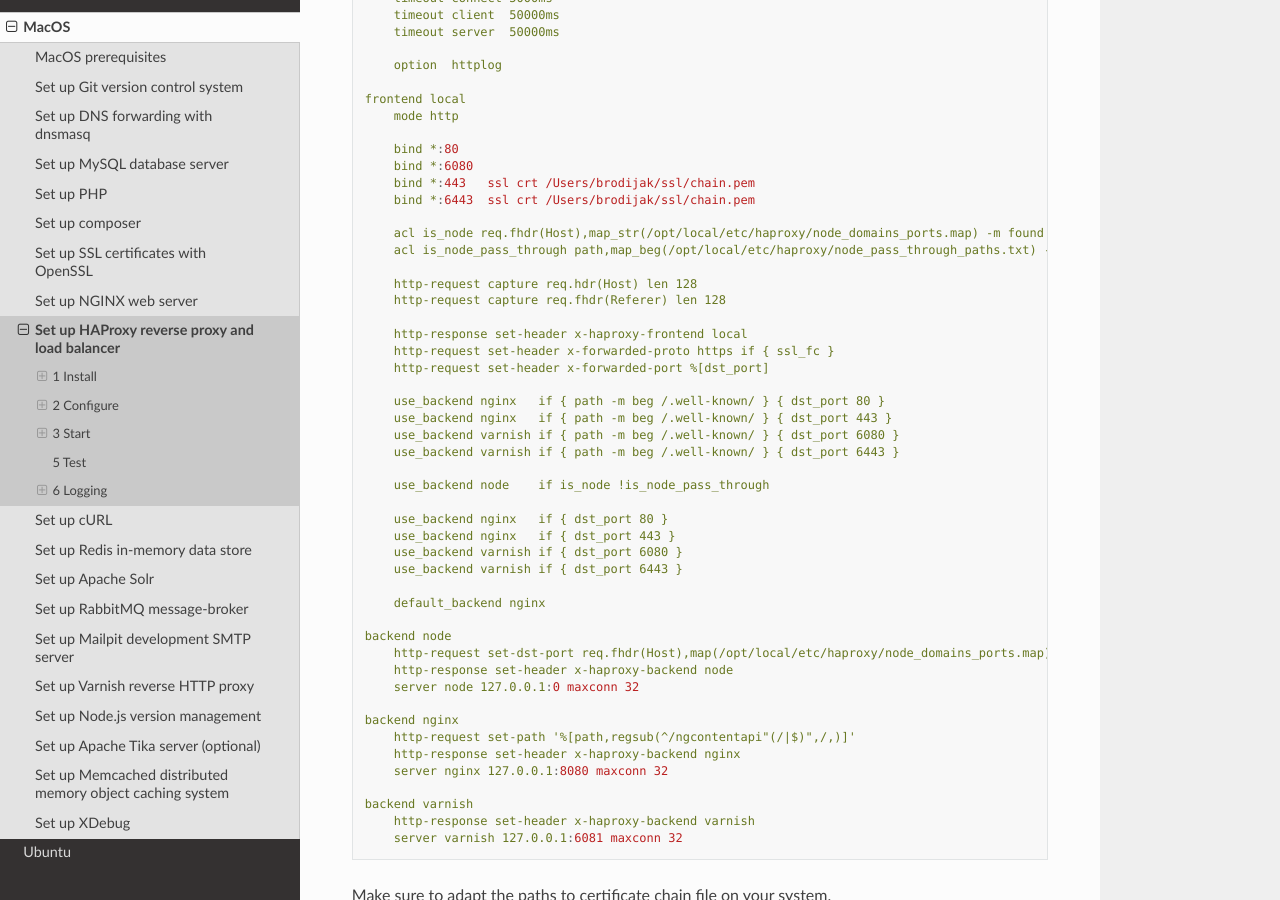
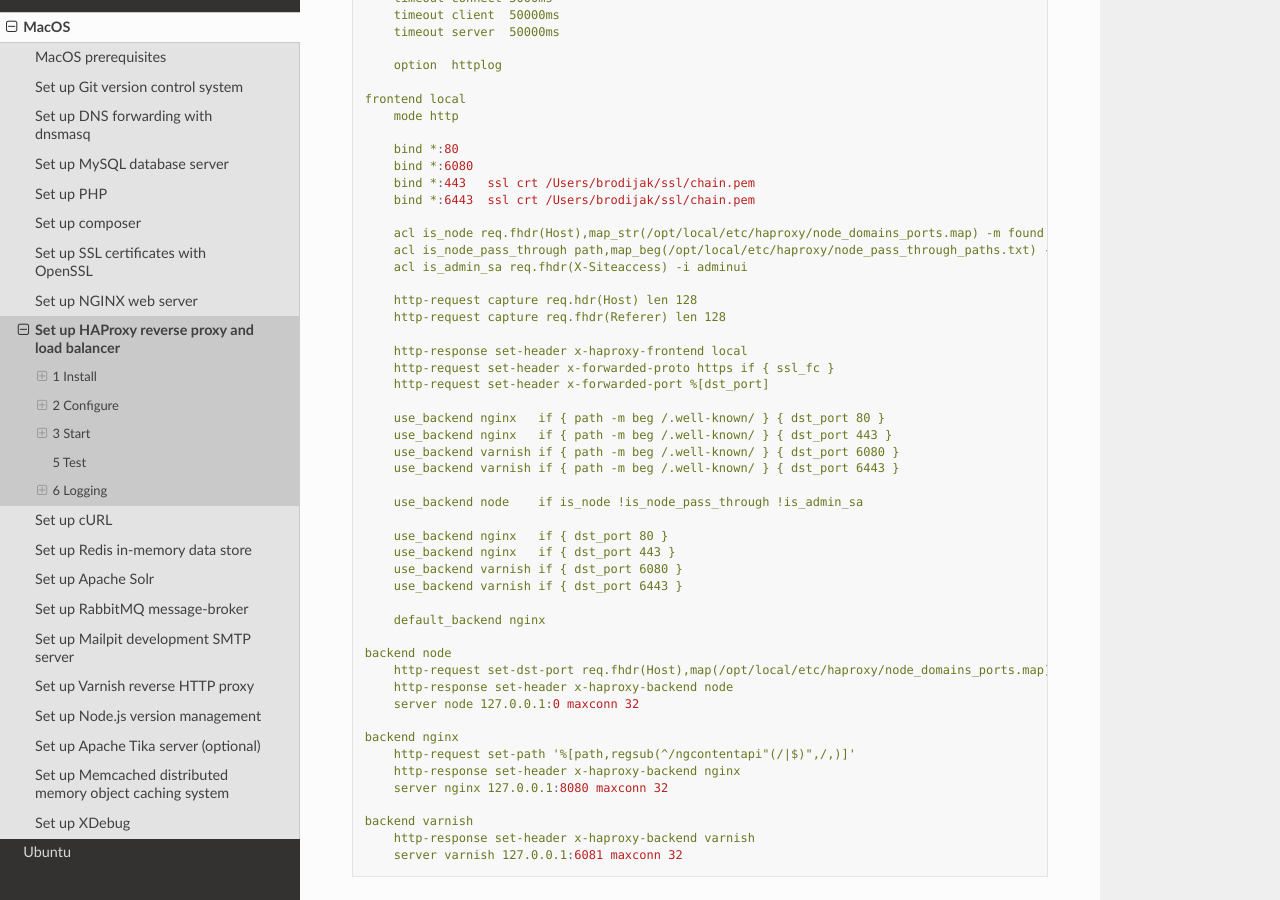
Before and after one commit to netgen/local-development-setup, a Sphinx documentation site: the page built from docs/source/macos/haproxy.rst, in a window 1280 px wide and 900 px high, scrolled down 681 px. Built offline with Sphinx 7.4.7 and the Read the Docs theme 3.1.0, drawn with Linux system fonts in a browser that asks for light colours; formulas are drawn with MathJax 3.

Commit message:
P7A-174: do not pass Admin UI API call to Node

```diff
--- a/docs/source/macos/haproxy.rst
+++ b/docs/source/macos/haproxy.rst
@@ -44,6 +44,7 @@ Create configuration file ``/opt/local/etc/haproxy/haproxy.cfg`` with the follow
 
        acl is_node req.fhdr(Host),map_str(/opt/local/etc/haproxy/node_domains_ports.map) -m found
        acl is_node_pass_through path,map_beg(/opt/local/etc/haproxy/node_pass_through_paths.txt) -m found
+       acl is_admin_sa req.fhdr(X-Siteaccess) -i adminui
 
        http-request capture req.hdr(Host) len 128
        http-request capture req.fhdr(Referer) len 128
@@ -57,7 +58,7 @@ Create configuration file ``/opt/local/etc/haproxy/haproxy.cfg`` with the follow
        use_backend varnish if { path -m beg /.well-known/ } { dst_port 6080 }
        use_backend varnish if { path -m beg /.well-known/ } { dst_port 6443 }
 
-       use_backend node    if is_node !is_node_pass_through
+       use_backend node    if is_node !is_node_pass_through !is_admin_sa
 
        use_backend nginx   if { dst_port 80 }
        use_backend nginx   if { dst_port 443 }
```
